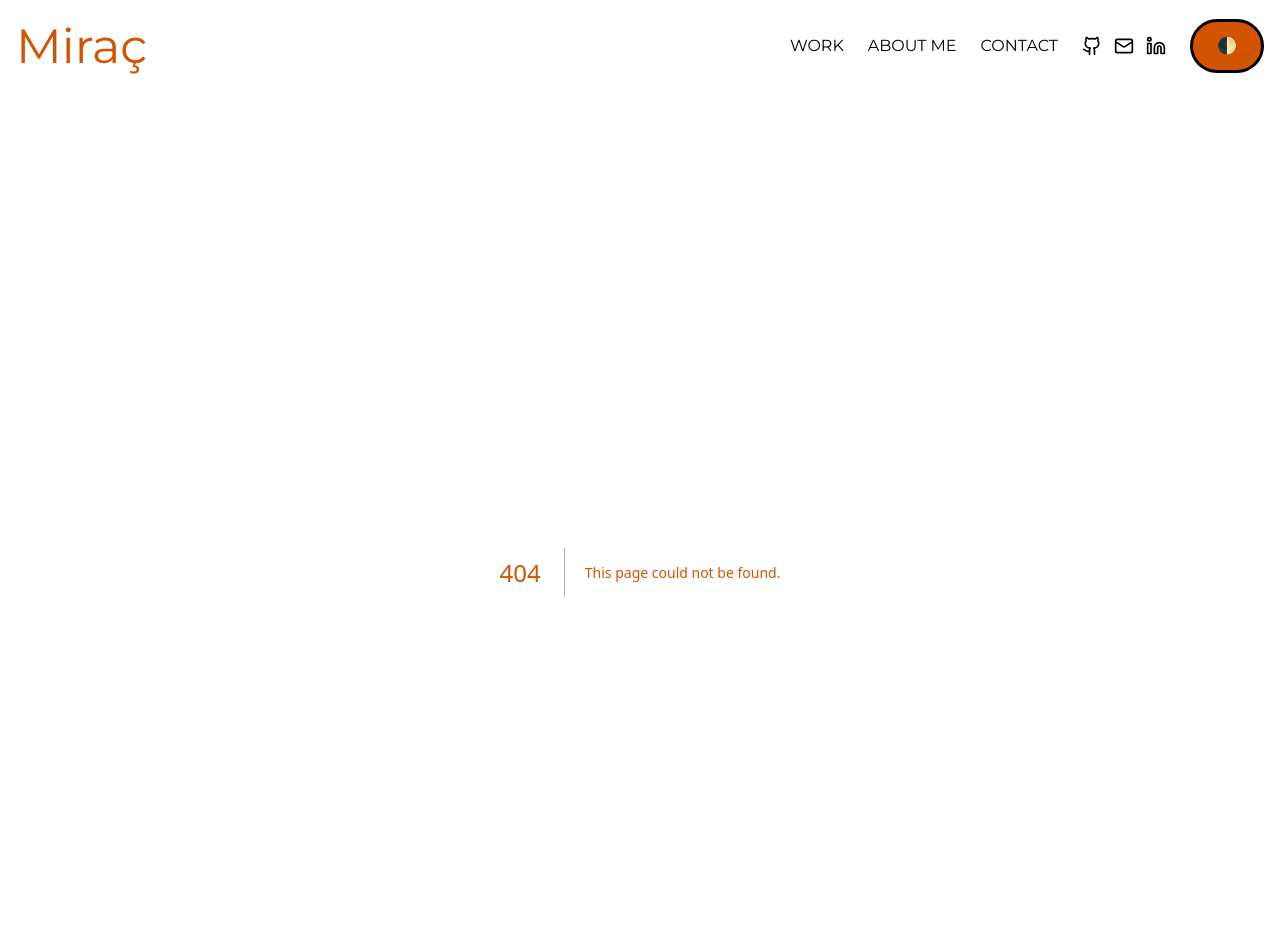
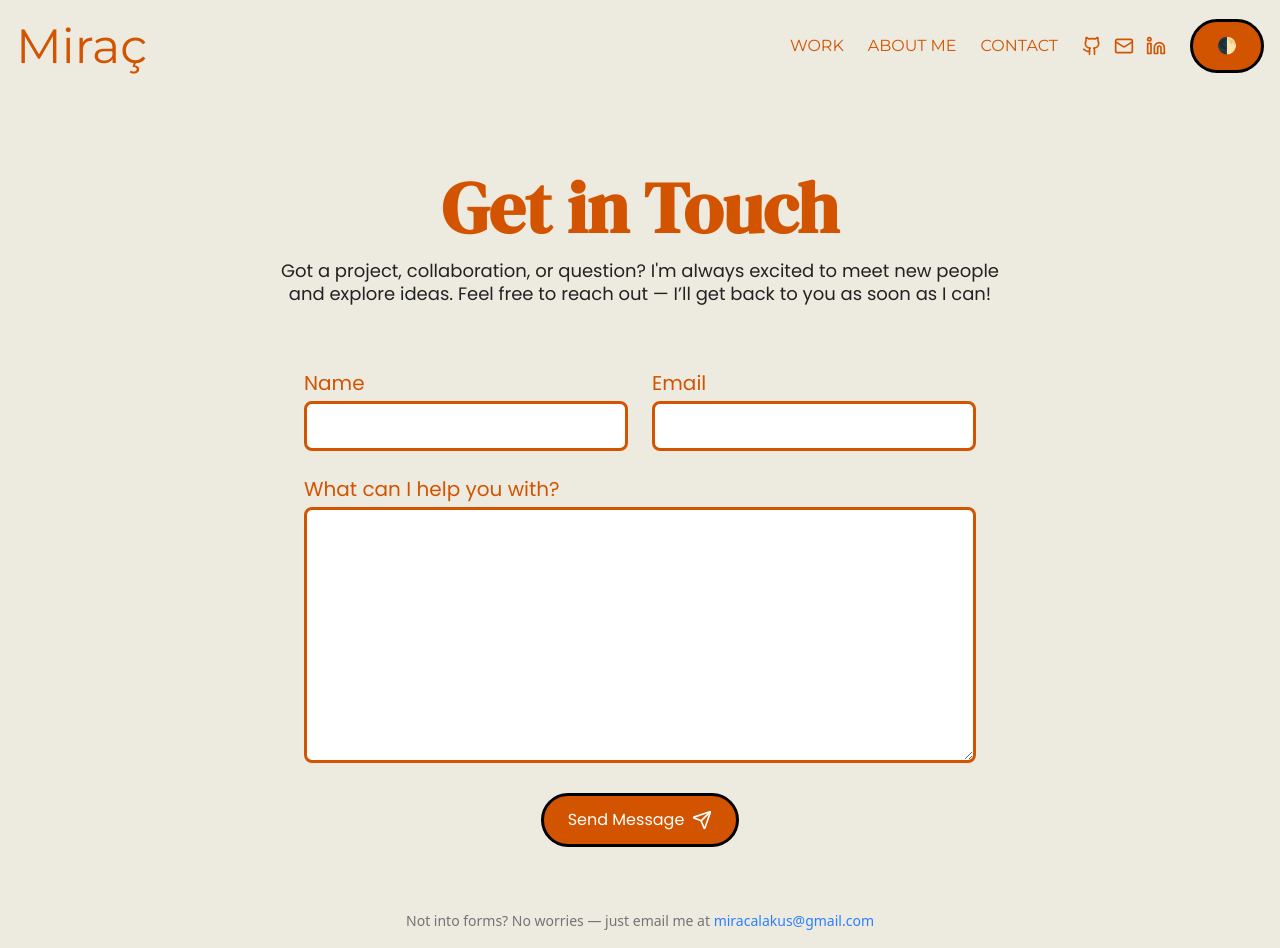
Before and after one commit to miracalakus/portfolio-website2025, a Next.js app: page /Contact in a window 1280 px wide. Before the commit this address had no page. Shown: the top 948 px of the page. Built offline with nearby package versions, Linux system fonts and the light colour scheme.

Commit message:
Changed arrow to different icon

```diff
--- /dev/null
+++ b/src/app/Contact/page.tsx
@@ -0,0 +1,26 @@
+'use client';
+import ContactForm from '../components/ContactForm';
+
+export default function ContactPage() {
+  return (
+    <div className="max-w-3xl mx-auto px-6 space-y-16">
+
+      {/* Page header */}
+      <div className="text-center space-y-4">
+        <h1 className="md:text-7xl sm:text-3xl font-title">Get in Touch</h1>
+        <h2 className="text-lg text-[#222222] font-subtitle dark:text-white">
+          Got a project, collaboration, or question? I'm always excited to meet new people and explore ideas.
+          Feel free to reach out — I’ll get back to you as soon as I can!
+        </h2>
+      </div>
+      <ContactForm/>
+            {/* Alternative contact */}
+            <div className="text-center text-sm text-neutral-500 dark:text-neutral-400">
+      Not into forms? No worries — just email me at {""}
+        <a href="miracalakus@gmail.com" className="hover:underline text-blue-500">
+          miracalakus@gmail.com
+        </a>
+      </div>
+      </div>
+  );
+}
--- a/src/app/components/Intro.tsx
+++ b/src/app/components/Intro.tsx
@@ -1,4 +1,4 @@
-import { ArrowDown } from 'lucide-react';
+import { ChevronDown } from 'lucide-react';
 import Link from 'next/link';
 
 export default function Introduction() {
@@ -19,7 +19,7 @@ export default function Introduction() {
       </div>
       {/* Scroll Indicator */}
       <Link href='#work' className="absolute bottom-10 animate-bounce hover:-translate-y-1/6">
-        <ArrowDown className="sm:w-8 sm:h-8 md:w-10 md:h-10" />
+        <ChevronDown className="sm:w-8 sm:h-8 md:w-10 md:h-10"  />
       </Link>
     </section>
   );
--- a/src/app/components/NavBar.tsx
+++ b/src/app/components/NavBar.tsx
@@ -20,8 +20,8 @@ export default function Navbar() {
       <div className="hidden md:flex uppercase font-secondtitle items-center space-x-6">
         {/* <TestComp /> */}
         <Link href="/#work" className="hover:underline">Work</Link>
-        <Link href="/" className="hover:underline">About Me</Link>
-        <Link href="/" className="hover:underline">Contact</Link>
+        <Link href="/AboutMe" className="hover:underline">About Me</Link>
+        <Link href="/Contact" className="hover:underline">Contact</Link>
 
         {/* Social Icons */}
         <div className="flex space-x-3">
@@ -58,15 +58,15 @@ export default function Navbar() {
       animate={{ opacity: 1, y: 0 }}
       exit={{ opacity: 0, y: '100%' }}
       transition={{ duration: 0.2, ease: 'easeOut' }}
-      className="fixed inset-0 bg-[#D35400] dark:bg-[#222222] p-8 flex flex-col gap-6 font-title md:hidden text-white text-4xl"
+      className="fixed inset-0 bg-[#D35400] dark:bg-[#222222] p-8 flex flex-col gap-6 font-secondtitle md:hidden text-white text-4xl"
     >
-      <Link href="#work" onClick={() => setIsOpen(false)} className="hover:underline">
+      <Link href="/#work" onClick={() => setIsOpen(false)} className="hover:underline">
       🎨Work
       </Link>
-      <Link href="/" onClick={() => setIsOpen(false)} className="hover:underline">
+      <Link href="/AboutMe" onClick={() => setIsOpen(false)} className="hover:underline">
       🙋‍♂️About Me
       </Link>
-      <Link href="/" onClick={() => setIsOpen(false)} className="hover:underline">
+      <Link href="/Contact" onClick={() => setIsOpen(false)} className="hover:underline">
         📞Contact
       </Link>
 
--- a/src/app/components/ProjectCard.tsx
+++ b/src/app/components/ProjectCard.tsx
@@ -93,7 +93,7 @@ export default function ProjectCard() {
         id="work"
         className="font-title text-5xl sm:text-7xl lg:text-9xl mb-8"
       >
-        WORK
+        My Work
       </h1>
 
       {/* Filter Buttons */}
```
